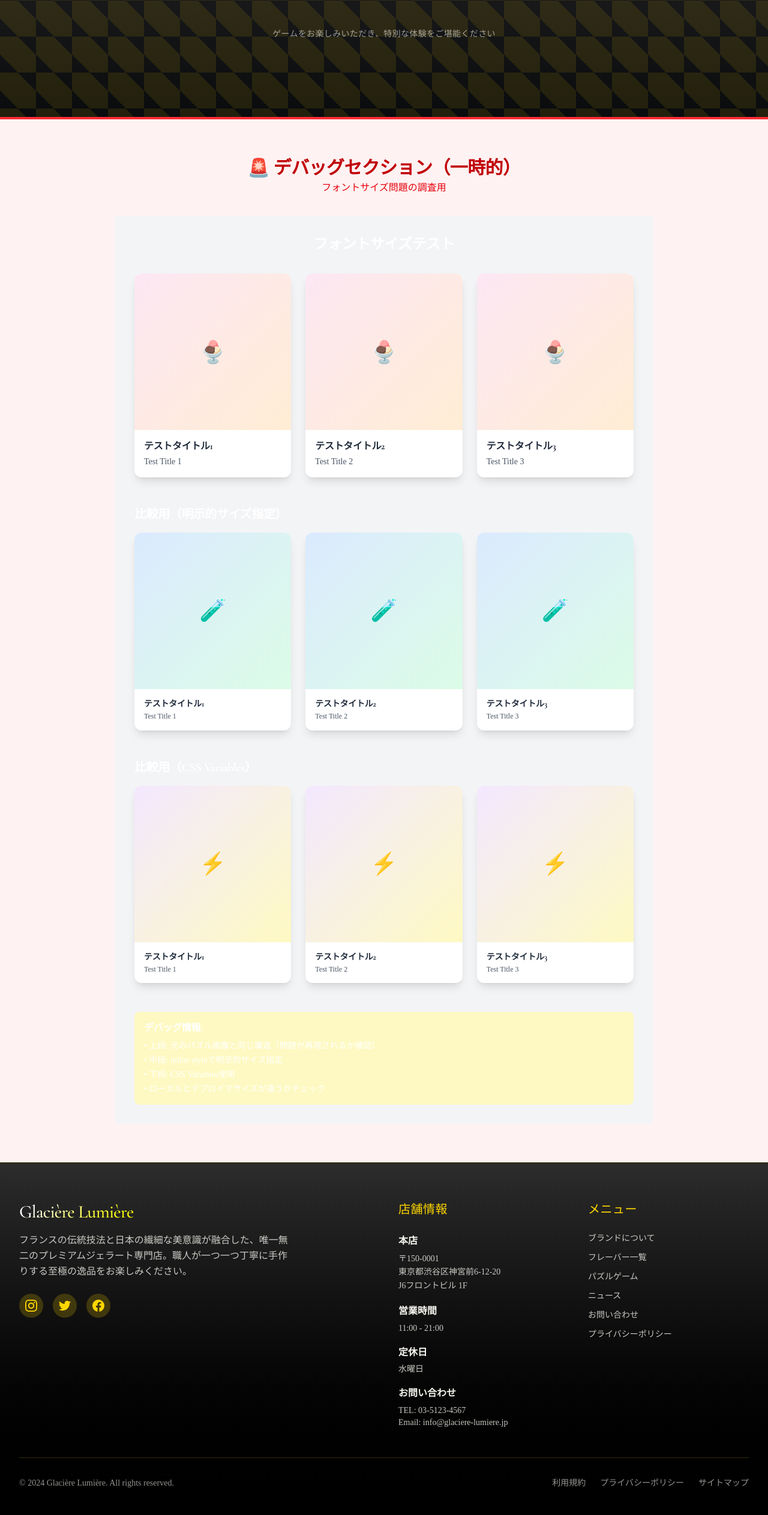
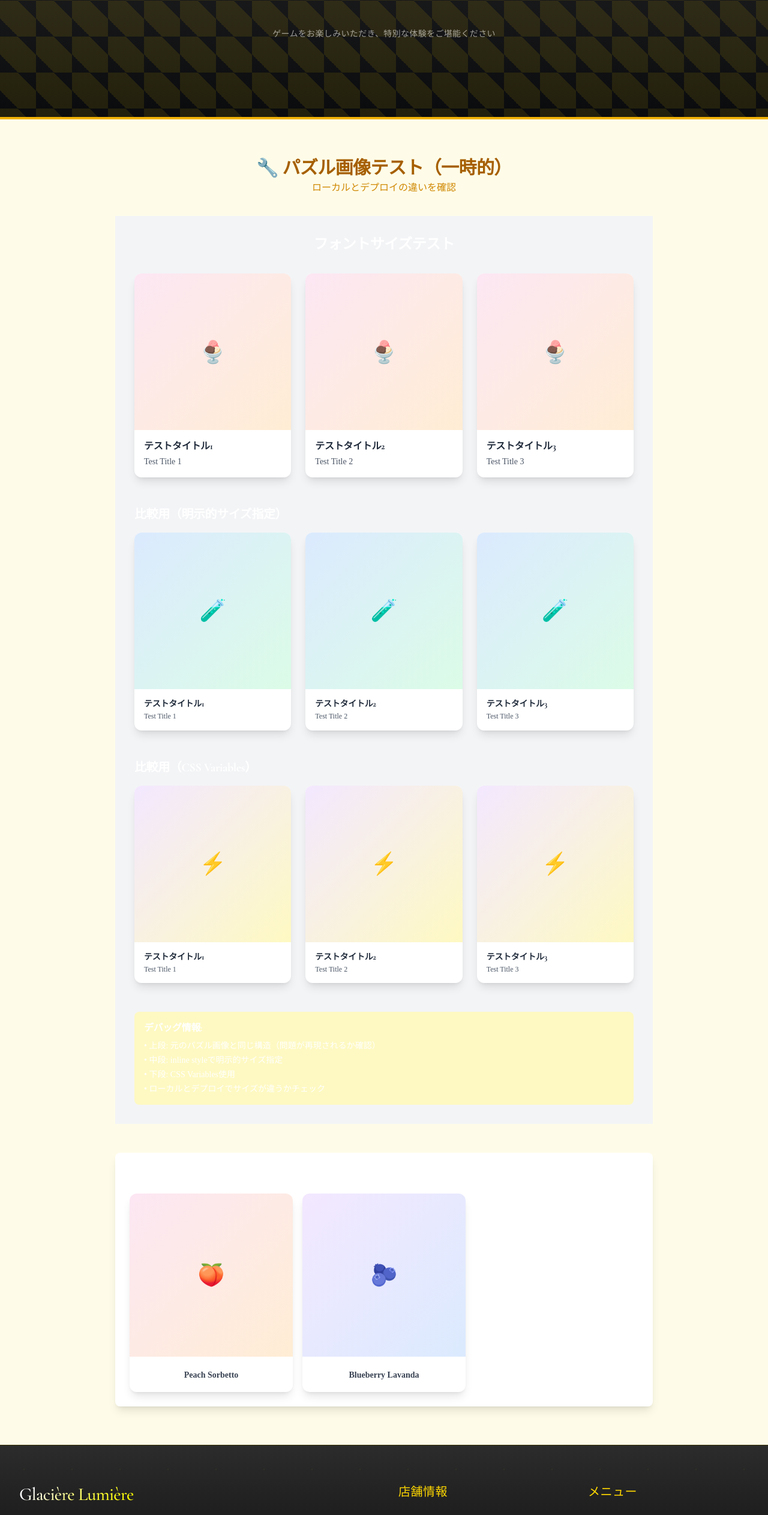
Before and after one commit to Darari-nu/glaciere-lumiere, a Next.js app: page / in a window 1280 px wide. Shown: the part 4908-7434 px from the top of the page at 60% size. Built offline with nearby package versions, Linux system fonts and the light colour scheme; a web font is replaced by a local one.

Commit message:
Add debug section with actual ImageSelector test to main page

```diff
--- a/src/app/page.tsx
+++ b/src/app/page.tsx
@@ -15,13 +15,46 @@ export default function HomePage() {
       <ExperienceSection />
       <EmbeddedPuzzleSection />
 
-      {/* デバッグ用セクション - 一時的 */}
-      <section className="py-16 bg-red-50 border-t-4 border-red-500">
+      {/* デバッグ用セクション - パズル画像テスト */}
+      <section className="py-16 bg-yellow-50 border-t-4 border-yellow-500">
         <div className="text-center mb-8">
-          <h2 className="text-3xl font-bold text-red-700">🚨 デバッグセクション（一時的）</h2>
-          <p className="text-red-600">フォントサイズ問題の調査用</p>
+          <h2 className="text-3xl font-bold text-yellow-700">🔧 パズル画像テスト（一時的）</h2>
+          <p className="text-yellow-600">ローカルとデプロイの違いを確認</p>
         </div>
         <FontSizeTest />
+
+        {/* 実際のパズル画像セレクターもテスト */}
+        <div className="mt-12 p-6 bg-white rounded-lg shadow-lg max-w-4xl mx-auto">
+          <h3 className="text-xl font-bold mb-4 text-center">実際のImageSelectorテスト</h3>
+          <div className="grid grid-cols-2 md:grid-cols-3 gap-4">
+            <div className="bg-white rounded-xl shadow-lg overflow-hidden">
+              <div className="aspect-square bg-gradient-to-br from-pink-100 to-orange-100 flex items-center justify-center">
+                <span className="text-4xl">🍑</span>
+              </div>
+              <div className="p-4">
+                {/* 英語のみ表示 - 日本語完全削除 */}
+                <div className="text-center">
+                  <span style={{ fontSize: '14px', fontWeight: 'bold', color: '#374151' }}>
+                    Peach Sorbetto
+                  </span>
+                </div>
+              </div>
+            </div>
+
+            <div className="bg-white rounded-xl shadow-lg overflow-hidden">
+              <div className="aspect-square bg-gradient-to-br from-purple-100 to-blue-100 flex items-center justify-center">
+                <span className="text-4xl">🫐</span>
+              </div>
+              <div className="p-4">
+                <div className="text-center">
+                  <span style={{ fontSize: '14px', fontWeight: 'bold', color: '#374151' }}>
+                    Blueberry Lavanda
+                  </span>
+                </div>
+              </div>
+            </div>
+          </div>
+        </div>
       </section>
 
       <Footer />
```
